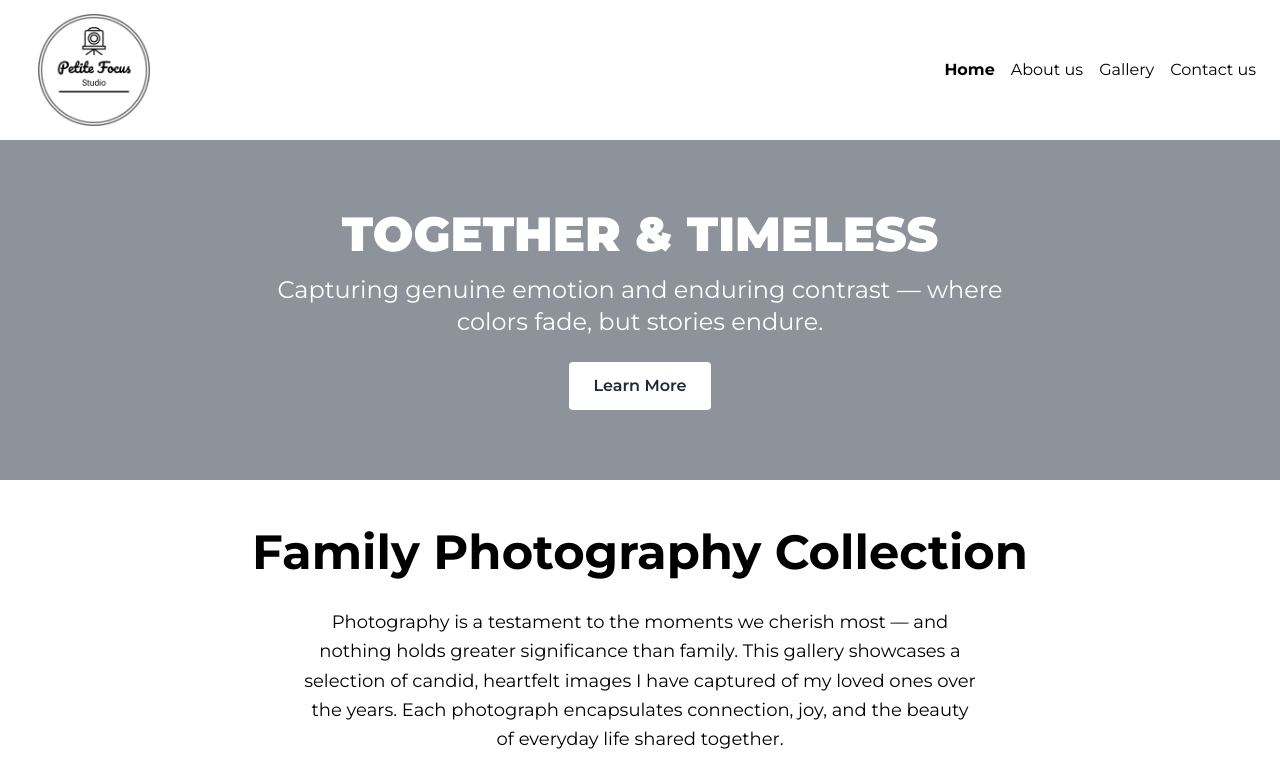
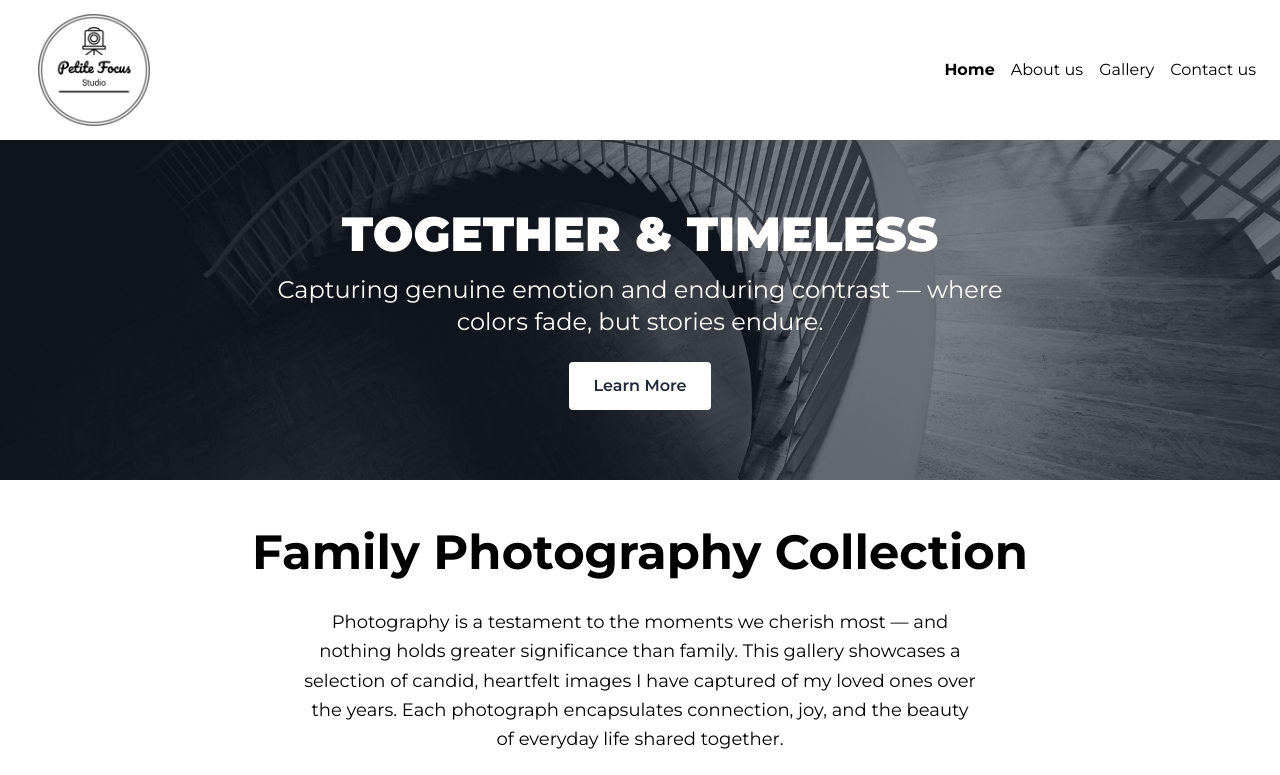
Before and after one commit to Makamou/petite-focus, a plain HTML site: page index.html in a window 1280 px wide. Shown: the top 775 px of the page. Drawn offline with Linux system fonts and the light colour scheme; the site is published under a folder, as on GitHub Pages, so addresses that start at the root find nothing.

Commit message:
Update index.html

```diff
--- a/index.html
+++ b/index.html
@@ -90,7 +90,7 @@
       <section
         id="hero"
         class="relative min-h-[340px] bg-cover bg-center text-white flex items-center justify-center text-center"
-        style="background-image: url('/stairs-image.jpg')"
+        style="background-image: url('./stairs-image.jpg')"
       >
         <div class="absolute inset-0 bg-gray-800/50"></div>
         <div class="relative z-10 px-4">
```
